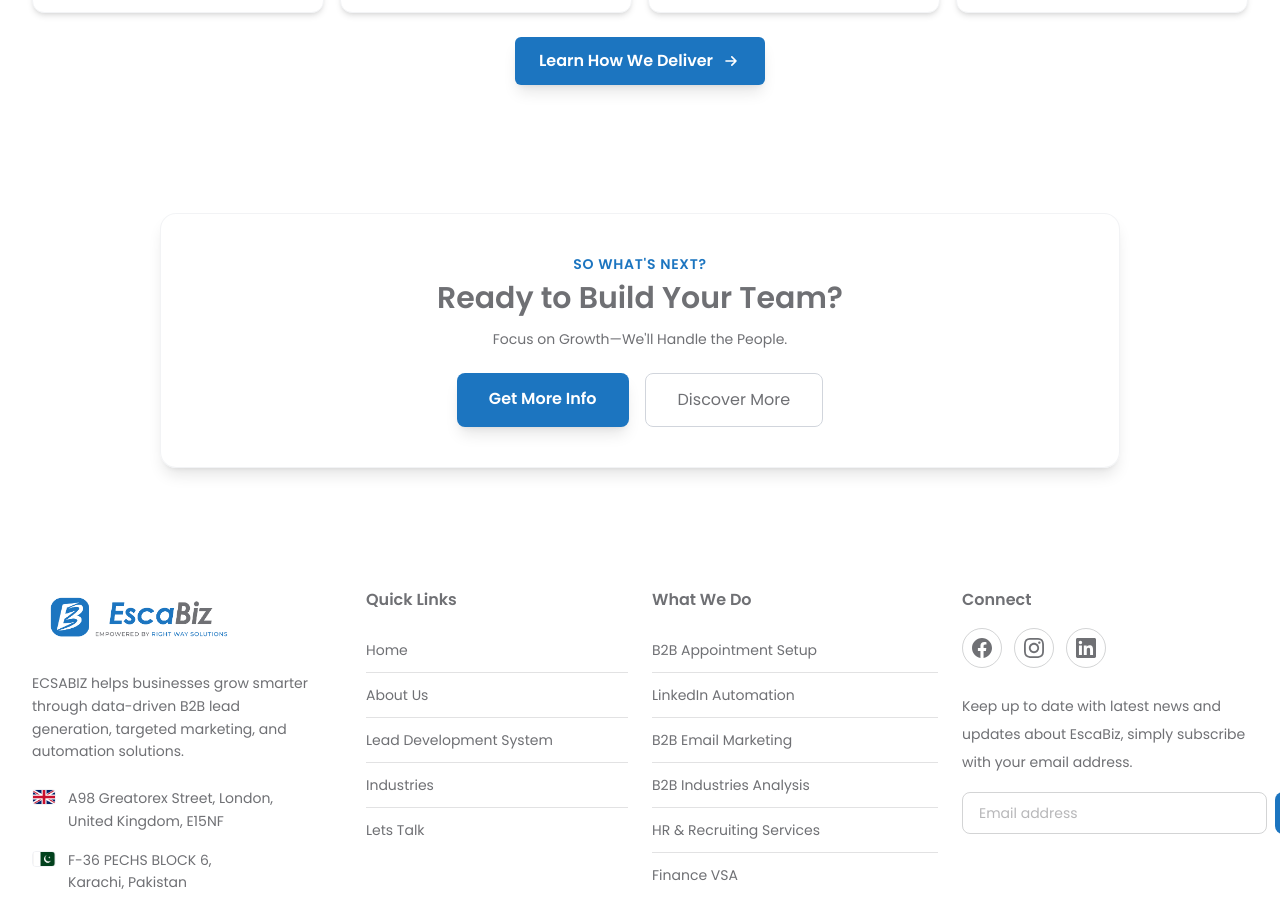
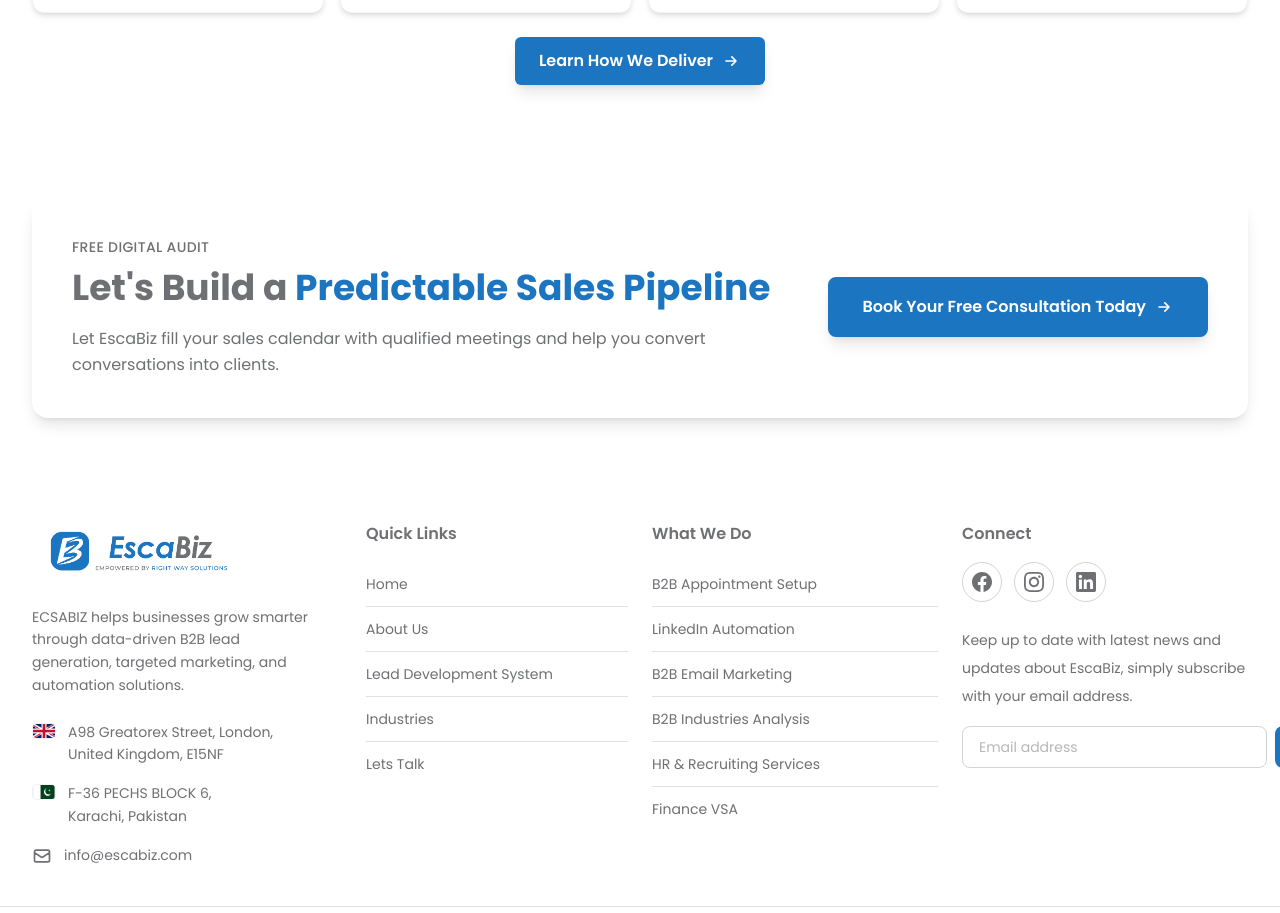
Before and after one commit to Sharmeen-Rauf/escabiz, a Next.js app: page /industries/hr-recruiting in a window 1280 px wide. Shown: the part 3360-4273 px from the top of the page. Built offline with nearby package versions, Linux system fonts and the light colour scheme.

Commit message:
Revamp Final Call-to-Action Section in HR Recruiting Page: redesign layout for improved visual appeal, enhance content clarity, and update button styling to boost user engagement and interaction.

```diff
--- a/src/app/industries/hr-recruiting/page.tsx
+++ b/src/app/industries/hr-recruiting/page.tsx
@@ -245,16 +245,37 @@ export default function HrRecruiting() {
           </div>
         </section>
 
-        {/* Final CTA - Glassmorphism */}
-        <section className="relative w-full py-12 md:py-16 lg:py-20 bg-white overflow-hidden">
-          <div className="relative z-10 w-full max-w-5xl mx-auto px-4 sm:px-6 lg:px-8">
-            <div className="bg-white/60 backdrop-blur-sm border border-gray-200/50 rounded-2xl p-8 md:p-10 shadow-lg text-center">
-              <p className="text-xs md:text-sm font-semibold text-[#1c75c0] tracking-wider uppercase mb-1.5">So What's Next?</p>
-              <h3 className="text-lg sm:text-xl md:text-2xl lg:text-3xl font-semibold text-[#6f7074] leading-tight mb-3">Ready to Build Your Team?</h3>
-              <p className="text-[#6f7074] max-w-3xl mx-auto mb-6 text-sm">Focus on Growth—We'll Handle the People.</p>
-              <div className="flex flex-col sm:flex-row gap-4 justify-center">
-                <Link href="/lets-talk" className="px-8 py-3.5 rounded-lg bg-[#1c75c0] text-white font-semibold hover:bg-[#1565a0] transition-shadow shadow-lg">Get More Info</Link>
-                <Link href="/about" className="px-8 py-3.5 rounded-lg border border-gray-300 text-[#6f7074] hover:bg-gray-50 transition">Discover More</Link>
+        {/* Final CTA Section */}
+        <section className="w-full bg-white py-10 md:py-14 lg:py-16">
+          <div className="w-full max-w-7xl mx-auto px-4 sm:px-6 lg:px-8">
+            <div className="bg-white rounded-2xl shadow-lg p-6 md:p-8 lg:p-10">
+              <div className="flex flex-col lg:flex-row items-center justify-between gap-6 lg:gap-8">
+                {/* Left Side: Content */}
+                <div className="flex-1 text-left">
+                  <p className="text-xs md:text-sm font-medium text-[#6f7074] uppercase tracking-wide mb-2">
+                    FREE DIGITAL AUDIT
+                  </p>
+                  <h3 className="text-xl sm:text-2xl md:text-3xl lg:text-4xl font-bold text-[#6f7074] leading-tight mb-4">
+                    Let's Build a{' '}
+                    <span className="text-[#1c75c0]">Predictable Sales Pipeline</span>
+                  </h3>
+                  <p className="text-sm md:text-base text-[#6f7074] leading-relaxed max-w-2xl">
+                    Let EscaBiz fill your sales calendar with qualified meetings and help you convert conversations into clients.
+                  </p>
+                </div>
+
+                {/* Right Side: Button */}
+                <div className="flex-shrink-0">
+                  <Link href="/lets-talk" className="group inline-flex items-center justify-center px-6 md:px-8 py-3 md:py-4 text-sm md:text-base font-semibold text-white border-2 border-[#1c75c0] rounded-lg bg-[#1c75c0] hover:bg-[#1565a0] hover:scale-105 hover:shadow-2xl transition-all duration-300 focus:outline-none focus:ring-2 focus:ring-[#1c75c0] focus:ring-offset-2 relative overflow-hidden shadow-lg">
+                    <span className="relative z-10 flex items-center">
+                      Book Your Free Consultation Today
+                      <svg className="ml-2 w-5 h-5 transition-transform duration-300 group-hover:translate-x-1" fill="none" stroke="currentColor" viewBox="0 0 24 24">
+                        <path strokeLinecap="round" strokeLinejoin="round" strokeWidth={2} d="M13 7l5 5m0 0l-5 5m5-5H6" />
+                      </svg>
+                    </span>
+                    <span className="absolute inset-0 bg-[#1565a0] transform scale-x-0 group-hover:scale-x-100 transition-transform origin-left duration-300"></span>
+                  </Link>
+                </div>
               </div>
             </div>
           </div>
```
